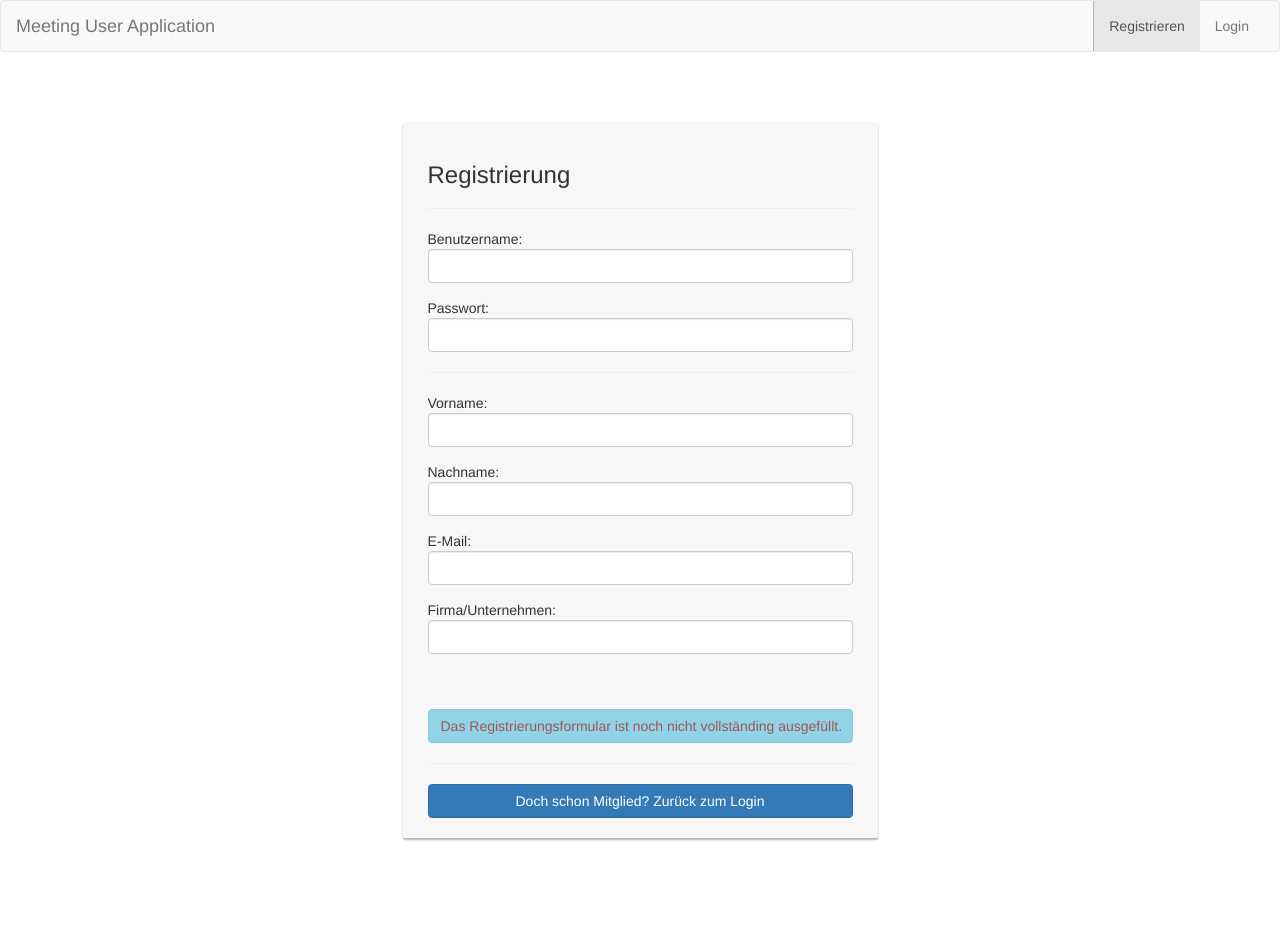
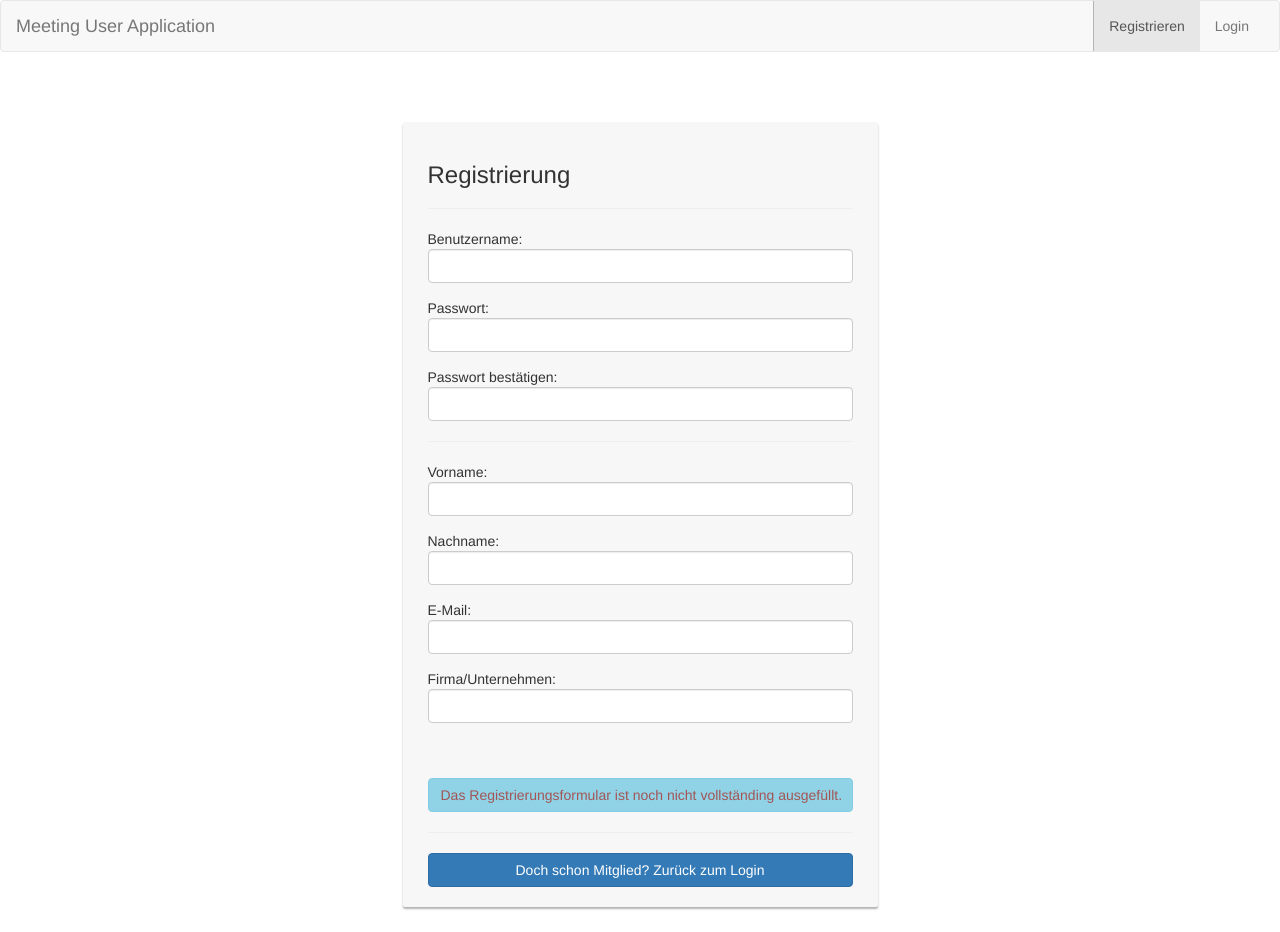
Before and after one commit to V-Peters/Angular, an Angular app: page /register in a window 1280 px wide. Before the commit the page ends 863 px from the top, so only its background shows below. Built offline with nearby package versions, Linux system fonts and the light colour scheme.

Commit message:
added a repeat password input field for more Validation and updated the old Validation. Also added some snackbars for better user experience

```diff
--- a/src/app/authentification/register/register.component.html
+++ b/src/app/authentification/register/register.component.html
@@ -31,6 +31,19 @@
         formControlName="password"
         class="form-control"
         (ngModelChange)="changedPassword()">
+      </div>
+      <div class="form-group">
+        <span for="passwordCheck">Passwort bestätigen:</span>
+        <!-- <span *ngIf="registerForm.get('passwordCheck').invalid && registerForm.get('passwordCheck').touched" style="color: red;"> -->
+        <span *ngIf="registerForm.get('passwordCheck').touched && passwordCheckError" style="color: red;">
+          <i> {{ passwordCheckError }}</i>
+        </span>
+        <input
+        type="password"
+        id="passwordCheck"
+        formControlName="passwordCheck"
+        class="form-control"
+        (ngModelChange)="changedPasswordCheck()">
       </div>
       <hr>
       <div class="form-group">
@@ -84,9 +97,9 @@
       <i *ngIf="isSignUpFailed" style="color: red;">Fehlerhafte Registrierungsdaten</i>
       <br>
       <br>
-      <button type="submit" class="btn btn-info btn-block" [disabled]="registerForm.invalid || usernameAlreadyExists || emailAlreadyExists">
-        <span *ngIf="registerForm.valid && !usernameAlreadyExists && !emailAlreadyExists">Registrieren</span>
-        <span *ngIf="registerForm.invalid || usernameAlreadyExists || emailAlreadyExists" style="color: rgb(117, 0, 0);"> Das Registrierungsformular ist noch nicht vollständing ausgefüllt.</span>
+      <button type="submit" class="btn btn-info btn-block" [disabled]="registerForm.invalid || usernameAlreadyExists || emailAlreadyExists || passwordCheckError">
+        <span *ngIf="registerForm.valid && !usernameAlreadyExists && !emailAlreadyExists && !passwordCheckError">Registrieren</span>
+        <span *ngIf="registerForm.invalid || usernameAlreadyExists || emailAlreadyExists || passwordCheckError" style="color: rgb(117, 0, 0);"> Das Registrierungsformular ist noch nicht vollständing ausgefüllt.</span>
       </button>
       <hr>
       <button type="button" class="btn btn-primary btn-block" (click)="onLogin()">Doch schon Mitglied? Zurück zum Login</button>
--- a/src/app/authentification/register/register.component.ts
+++ b/src/app/authentification/register/register.component.ts
@@ -5,6 +5,7 @@ import { Router } from '@angular/router';
 import { AuthService } from '../auth.service';
 import { TokenStorageService } from '../token-storage.service';
 import { ErrorService } from 'src/app/error/error-service';
+import { AppComponent } from 'src/app/app.component';
 
 @Component({
   selector: 'app-register',
@@ -20,17 +21,19 @@ export class RegisterComponent implements OnInit {
   emailAlreadyExists: boolean;
   usernameError: string;
   passwordError: string;
+  passwordCheckError: string;
   firstnameError: string;
   lastnameError: string;
   emailError: string;
   companyError: string;
 
-  constructor(private router: Router, private authService: AuthService, private tokenStorageService: TokenStorageService, private errorService: ErrorService) {}
+  constructor(private router: Router, private authService: AuthService, private tokenStorageService: TokenStorageService, private errorService: ErrorService, private appComponent: AppComponent) {}
 
   ngOnInit(): void {
     this.registerForm = new FormGroup({
       username: new FormControl(null, [Validators.required, Validators.minLength(4), Validators.maxLength(20)]),
       password: new FormControl(null, [Validators.required, Validators.minLength(5), Validators.maxLength(60)]),
+      passwordCheck: new FormControl(null, [Validators.required, Validators.minLength(5), Validators.maxLength(60)]),
       firstname: new FormControl(null, [Validators.required, Validators.maxLength(50)]),
       lastname: new FormControl(null, [Validators.required, Validators.maxLength(50)]),
       email: new FormControl(null, [Validators.required, Validators.maxLength(100), Validators.email]),
@@ -41,6 +44,7 @@ export class RegisterComponent implements OnInit {
     }
     this.changedUsername();
     this.changedPassword();
+    this.changedPasswordCheck();
     this.changedFirstname();
     this.changedLastname();
     this.changedEmail();
@@ -55,7 +59,6 @@ export class RegisterComponent implements OnInit {
       this.authService.checkIfUsernameExists(this.registerForm.value.username)
       .subscribe(data => {
         if (data === true) {
-          console.log('BEREIT VERGEBEN');
           this.usernameError = 'Dieser Benutzername ist bereits vergeben.';
           this.usernameAlreadyExists = true;
         }
@@ -68,6 +71,15 @@ export class RegisterComponent implements OnInit {
   changedPassword(): void {
     const errors = this.registerForm.controls.password.errors;
     this.passwordError = this.changed(errors).replace('{}', ' Passwort');
+    this.changedPasswordCheck();
+  }
+
+  changedPasswordCheck(): void {
+    if (this.registerForm.value.password !== this.registerForm.value.passwordCheck) {
+      this.passwordCheckError = 'Die beiden Passwörter stimmen nicht überein';
+    } else {
+      this.passwordCheckError = '';
+    }
   }
 
   changedFirstname(): void {
@@ -88,7 +100,6 @@ export class RegisterComponent implements OnInit {
       this.authService.checkIfEmailExists(this.registerForm.value.email)
       .subscribe(data => {
         if (data === true) {
-          console.log('BEREIT VERGEBEN');
           this.emailError = 'Diese E-Mail ist bereits vergeben.';
           this.emailAlreadyExists = true;
         }
@@ -125,6 +136,7 @@ export class RegisterComponent implements OnInit {
         this.tokenStorageService.saveToken(loginUser.accessToken);
         this.tokenStorageService.saveUser(loginUser);
         this.router.navigate(['/profile']);
+        this.appComponent.showSnackbar('Sie wurden erfolgreich registriert');
       }, err => {
         this.errorService.print(err);
       });
```
